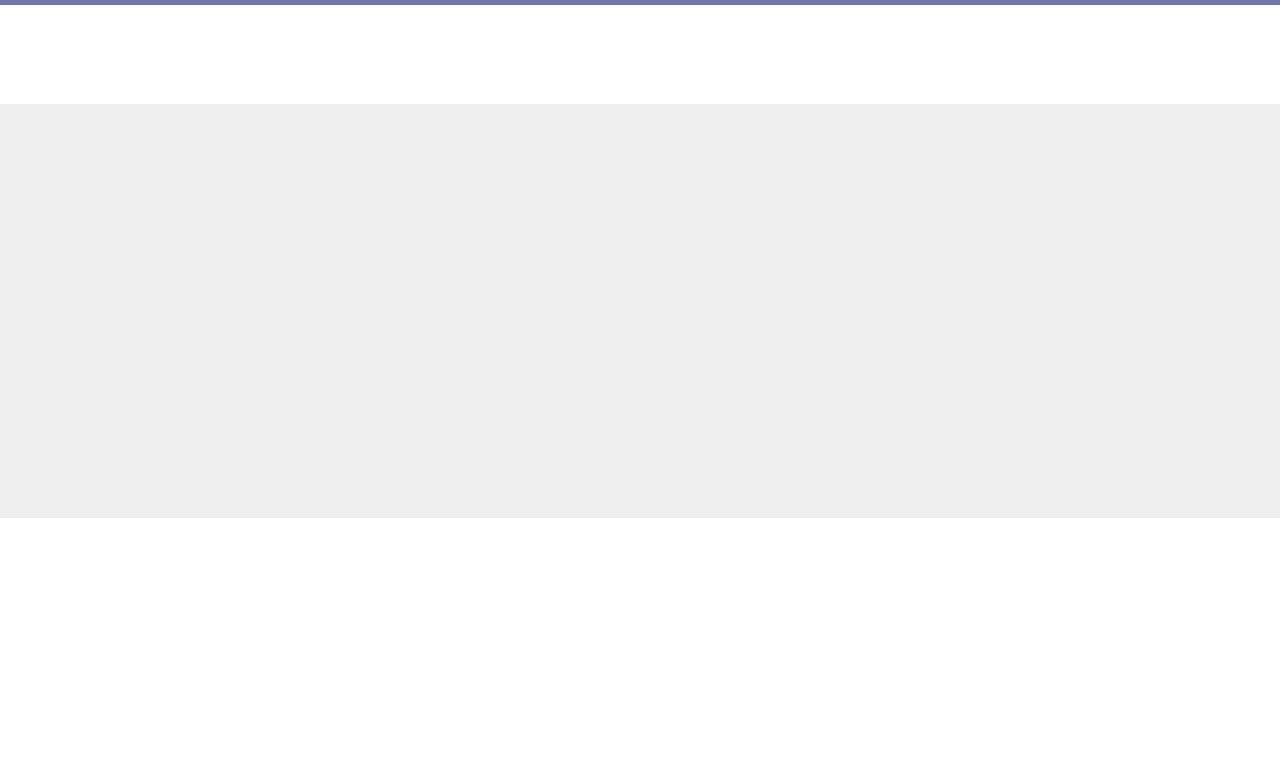
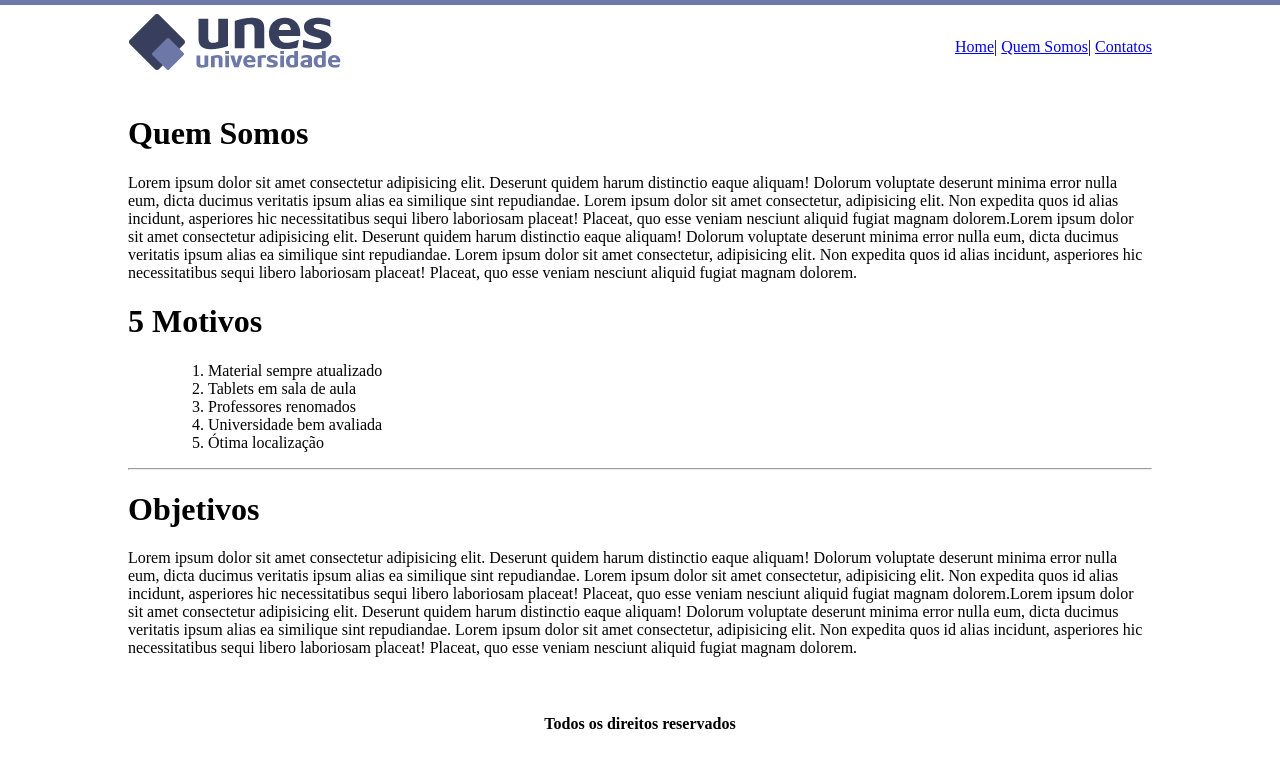
Before and after one commit to Meowo2/PMIC, a plain HTML site: page quemsomos.html in a window 1280 px wide. Drawn offline with Linux system fonts and the light colour scheme.

Commit message:
Atualização Site Unes
Atualização paginas do site da universidade Unes

```diff
--- a/estilos.css
+++ b/estilos.css
@@ -1,16 +1,45 @@
 body{
-    padding: 0;
+    padding:1%;
     margin: 0 auto;
     width: 80%;
-
-    background-image: url(imagens/fundo.png);
 }
 
-#fundo2{
+#fundo1{
+	background-image: url(imagens/fundo.png);
+}
+
+.fundo2{
     background-image: url(imagens/fundo2.png);
 }
 
+.menu{
+	padding-bottom: 20px;
+}
+
 .link{
-    /* float: right */
-    padding-right: 50px;
+    float: right;
+	padding-top: 25px;
 }
+
+img{
+	float: ;
+}
+
+#imagem{
+	padding-top: 5px;
+	padding-left: 20%;
+}
+
+.rodape{
+	text-align: center;
+	padding-top: 20px;
+}
+
+.input{
+	width: 200px;
+}
+
+#descr{
+	width: 200px;
+	height: 60px;
+}
--- a/quemsomos.html
+++ b/quemsomos.html
@@ -4,10 +4,65 @@
     <meta charset="UTF-8">
     <meta http-equiv="X-UA-Compatible" content="IE=edge">
     <meta name="viewport" content="width=device-width, initial-scale=1.0">
-    <title>QUem Somos</title>
+    <title>Quem Somos</title>
     <link rel="stylesheet" href="estilos.css">
 </head>
-<body id="#fundo2">
+<body class="fundo2">
+
+
+    <!-- Menu -->
+    <div class="menu">
+        <img src="imagens/logo.png" alt="logo">
+
+        <div class="link">
+            <a href="index.html">Home</a>|
+            <a href="quemsomos.html">Quem Somos</a>|
+            <a href="contatos.html">Contatos</a>
+        </div>
+
+    </div>
+
+
+	<!-- Quem Somos -->
+	<div>
+        <h1>Quem Somos</h1>
+        <p>Lorem ipsum dolor sit amet consectetur adipisicing elit. Deserunt quidem harum distinctio eaque aliquam! Dolorum voluptate deserunt minima error nulla eum, dicta ducimus veritatis ipsum alias ea similique sint repudiandae. Lorem ipsum dolor sit amet consectetur, adipisicing elit. Non expedita quos id alias incidunt, asperiores hic necessitatibus sequi libero laboriosam placeat! Placeat, quo esse veniam nesciunt aliquid fugiat magnam dolorem.Lorem ipsum dolor sit amet consectetur adipisicing elit. Deserunt quidem harum distinctio eaque aliquam! Dolorum voluptate deserunt minima error nulla eum, dicta ducimus veritatis ipsum alias ea similique sint repudiandae. Lorem ipsum dolor sit amet consectetur, adipisicing elit. Non expedita quos id alias incidunt, asperiores hic necessitatibus sequi libero laboriosam placeat! Placeat, quo esse veniam nesciunt aliquid fugiat magnam dolorem.</p>
+
+
+    </div>
+
+	<!-- 5 motivos -->
+
+	<div>
+        <h1>5 Motivos</h1>
+
+		<ul>
+			<ol>
+				<li>Material sempre atualizado</li>
+				<li>Tablets em sala de aula</li>
+				<li>Professores renomados</li>
+				<li>Universidade bem avaliada</li>
+				<li>Ótima localização</li>
+			</ol>
+		</ul>
+
+    </div>
+
+<hr>
+	<!-- objetivos -->
+
+	<div>
+        <h1>Objetivos</h1>
+        <p>Lorem ipsum dolor sit amet consectetur adipisicing elit. Deserunt quidem harum distinctio eaque aliquam! Dolorum voluptate deserunt minima error nulla eum, dicta ducimus veritatis ipsum alias ea similique sint repudiandae. Lorem ipsum dolor sit amet consectetur, adipisicing elit. Non expedita quos id alias incidunt, asperiores hic necessitatibus sequi libero laboriosam placeat! Placeat, quo esse veniam nesciunt aliquid fugiat magnam dolorem.Lorem ipsum dolor sit amet consectetur adipisicing elit. Deserunt quidem harum distinctio eaque aliquam! Dolorum voluptate deserunt minima error nulla eum, dicta ducimus veritatis ipsum alias ea similique sint repudiandae. Lorem ipsum dolor sit amet consectetur, adipisicing elit. Non expedita quos id alias incidunt, asperiores hic necessitatibus sequi libero laboriosam placeat! Placeat, quo esse veniam nesciunt aliquid fugiat magnam dolorem.</p>
+
+    </div>
+
+
+	<!-- Rodapé -->
+    <div class="rodape">
+        <h4>Todos os direitos reservados</h4>
+    </div>
+
 
 </body>
 </html>
```
Also changed, not shown: contatos.html (+43 -1 lines), index.html (+5 -5 lines).
